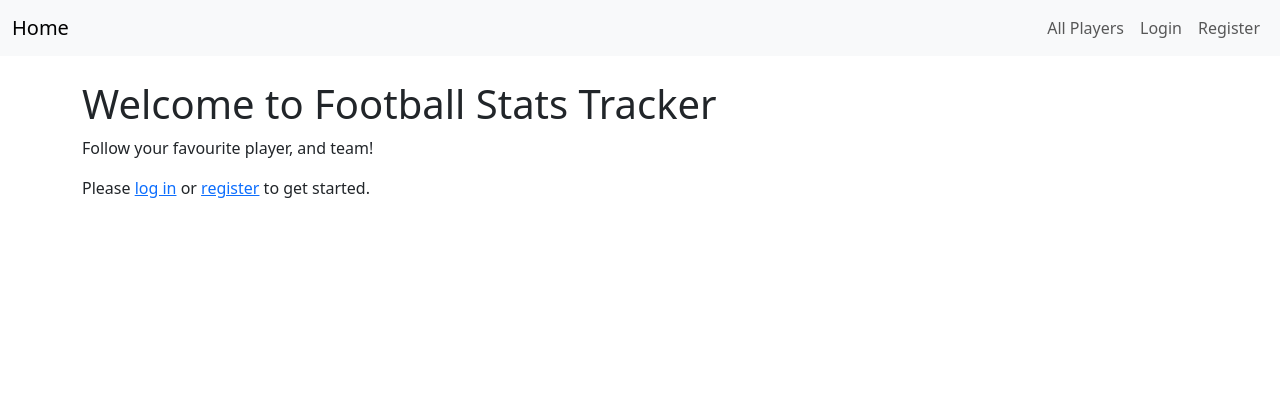
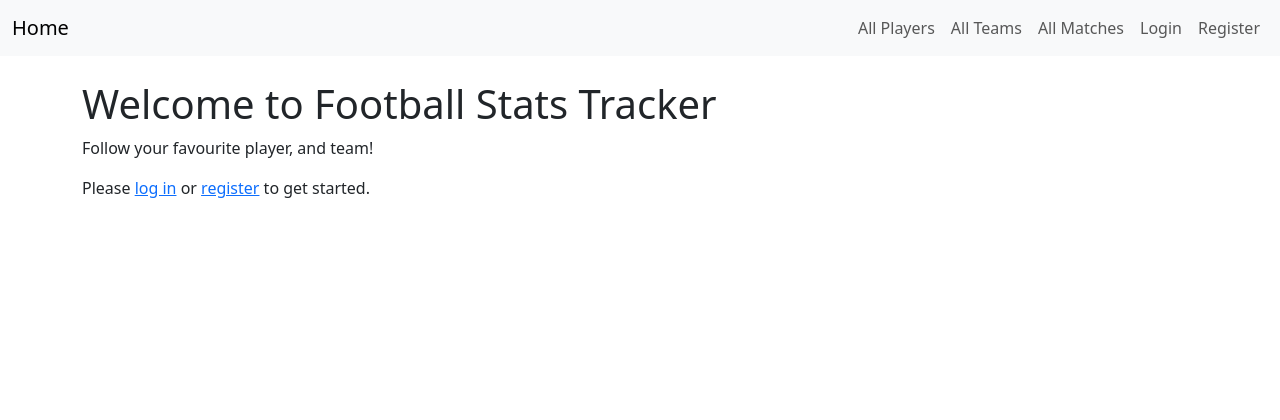
Before and after one commit to rlusio/Football-stats-tracker, a Django app: page / in a window 1280 px wide. Shown: the top 420 px of the page. Run offline with Django 5.2, Linux system fonts and the light colour scheme.

Commit message:
adding the links to all mathces and all players to the main page

```diff
--- a/main/templates/main/home.html
+++ b/main/templates/main/home.html
@@ -7,6 +7,12 @@ Home
 {% block nav_content %}
     <li class="nav-item">
         <a class="nav-link" href="{% url 'all_players' %}">All Players</a>
+    </li>
+    <li class="nav-item">
+        <a class="nav-link" href="{% url 'all_teams' %}">All Teams</a>
+    </li>
+    <li class="nav-item">
+        <a class="nav-link" href="{% url 'all_matches' %}">All Matches</a>
     </li>
     {% if user.is_authenticated %}
         <li class="nav-item">
```
